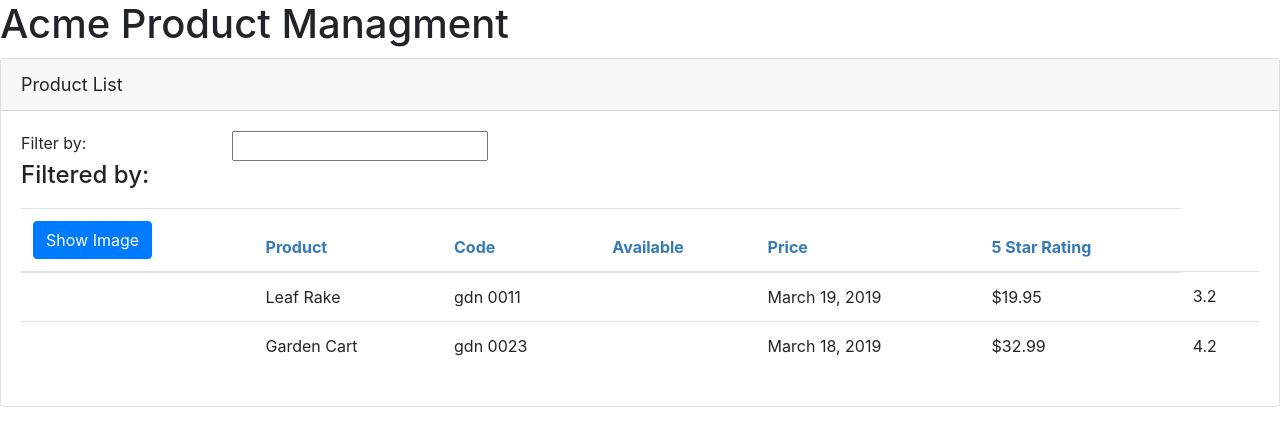
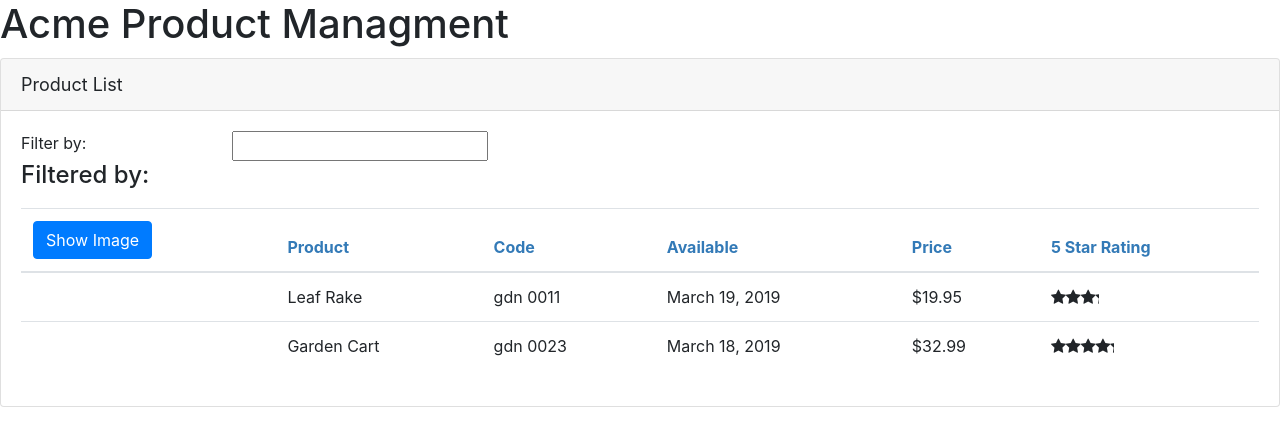
Before and after one commit to francisdyrhovden/Angular-tutorial, an Angular app in the folder APM-Start/: page /products in a window 1280 px wide. Shown: the top 446 px of the page. Built offline with nearby package versions, Linux system fonts and the light colour scheme.

Commit message:
Module 8 - Building Nested Components

```diff
--- a/APM-Start/src/app/app.module.ts
+++ b/APM-Start/src/app/app.module.ts
@@ -4,12 +4,14 @@
 import { AppComponent } from './app.component';
 import { ProductListComponent } from './products/product-list.component';
 import { ConvertToSpacesPipe } from './shared/convert-to-spaces.pipe';
+import { StarComponent } from './shared/star.component';
 
 @NgModule({
   declarations: [
     AppComponent,
     ProductListComponent,
-    ConvertToSpacesPipe
+    ConvertToSpacesPipe,
+    StarComponent
   ],
   imports: [
     BrowserModule,
--- a/APM-Start/src/app/products/product-list.component.html
+++ b/APM-Start/src/app/products/product-list.component.html
@@ -43,10 +43,9 @@
                         </td>
                         <td>{{ product.productName }}</td>
                         <td>{{ product.productCode | lowercase | convertToSpaces: '-' }}</td>
-                        <td>{{ product.productDate }}</td>
                         <td>{{ product.releaseDate }}</td>
                         <td>{{ product.price | currency:'USD':'symbol':'1.2-2' }}</td>
-                        <td>{{ product.starRating }}</td>
+                        <td><pm-star [rating]='product.starRating' (ratingClicked)='onRatingClicked($event)'></pm-star></td>
                     </tr>
                 </tbody>
             </table>
--- a/APM-Start/src/app/products/product-list.component.ts
+++ b/APM-Start/src/app/products/product-list.component.ts
@@ -63,4 +63,8 @@
       return this.products.filter((product: IProduct) =>
               product.productName.toLocaleLowerCase().indexOf(filterBy) !== -1);
     }
+
+    onRatingClicked(message: string): void {
+      this.pageTitle = 'Product List: ' + message;
+    }
 }
--- a/APM-Start/src/app/shared/star.component.html
+++ b/APM-Start/src/app/shared/star.component.html
@@ -1,6 +1,7 @@
 <div class="crop"
      [style.width.px]="starWidth"
-     [title]="rating">
+     [title]="rating"
+     (click)="onClick()">
   <div style="width: 75px">
     <span class="fa fa-star"></span>
     <span class="fa fa-star"></span>
--- /dev/null
+++ b/APM-Start/src/app/shared/star.component.ts
@@ -0,0 +1,20 @@
+import { Component, OnChanges, Input, Output, EventEmitter } from '@angular/core';
+
+@Component({
+    selector: 'pm-star',
+    templateUrl: './star.component.html',
+    styleUrls: ['./star.component.css']
+})
+export class StarComponent implements OnChanges {
+    @Input() rating: number;
+    starWidth: number;
+    @Output() ratingClicked: EventEmitter<string> = new EventEmitter<string>();
+
+    ngOnChanges(): void {
+        this.starWidth = this.rating * 75 / 5;
+    }
+
+    onClick(): void {
+        this.ratingClicked.emit(`The rating ${this.rating} was clicked!`);
+    }
+}
```
